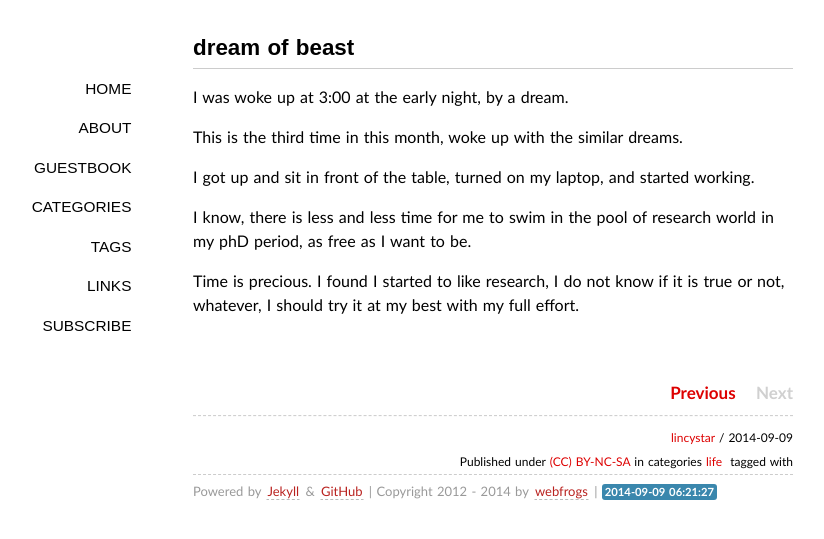
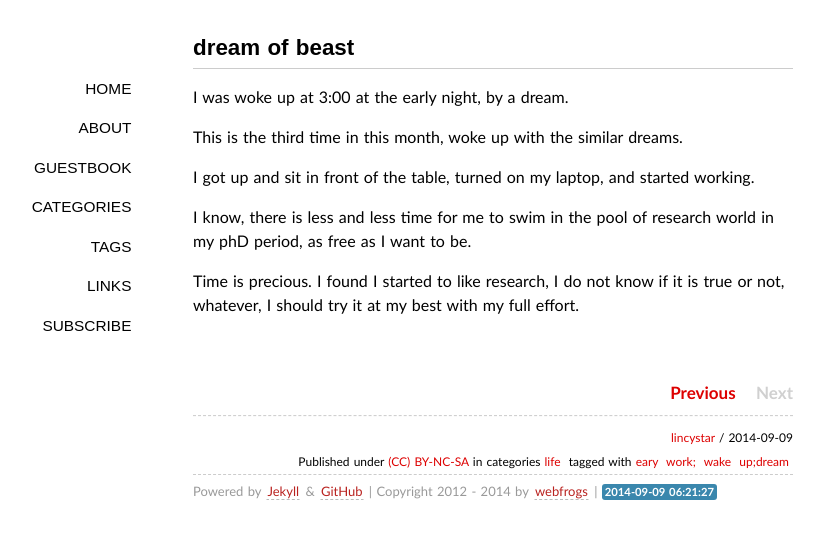
Before and after one commit to lincystar/lincystar.github.com, a Jekyll site: the page built from _posts/2014-9-9-wake-up-early-at-3.md, in a window 1280 px wide. Shown: the top 539 px of the page, without its empty margins (147-971 px from the left). Built offline with Jekyll 4.4.1, drawn with Linux system fonts in a browser that asks for light colours; some web fonts are replaced; Markdown is read by kramdown in place of the engine named in the settings; comment, search, counter and statistics services are not loaded.

Commit message:
revision

```diff
--- a/_posts/2014-9-9-wake-up-early-at-3.md
+++ b/_posts/2014-9-9-wake-up-early-at-3.md
@@ -2,6 +2,7 @@
 layout: post
 title: dream of beast
 category: life
+tags: eary work; wake up;dream
 
 ---
 
```
